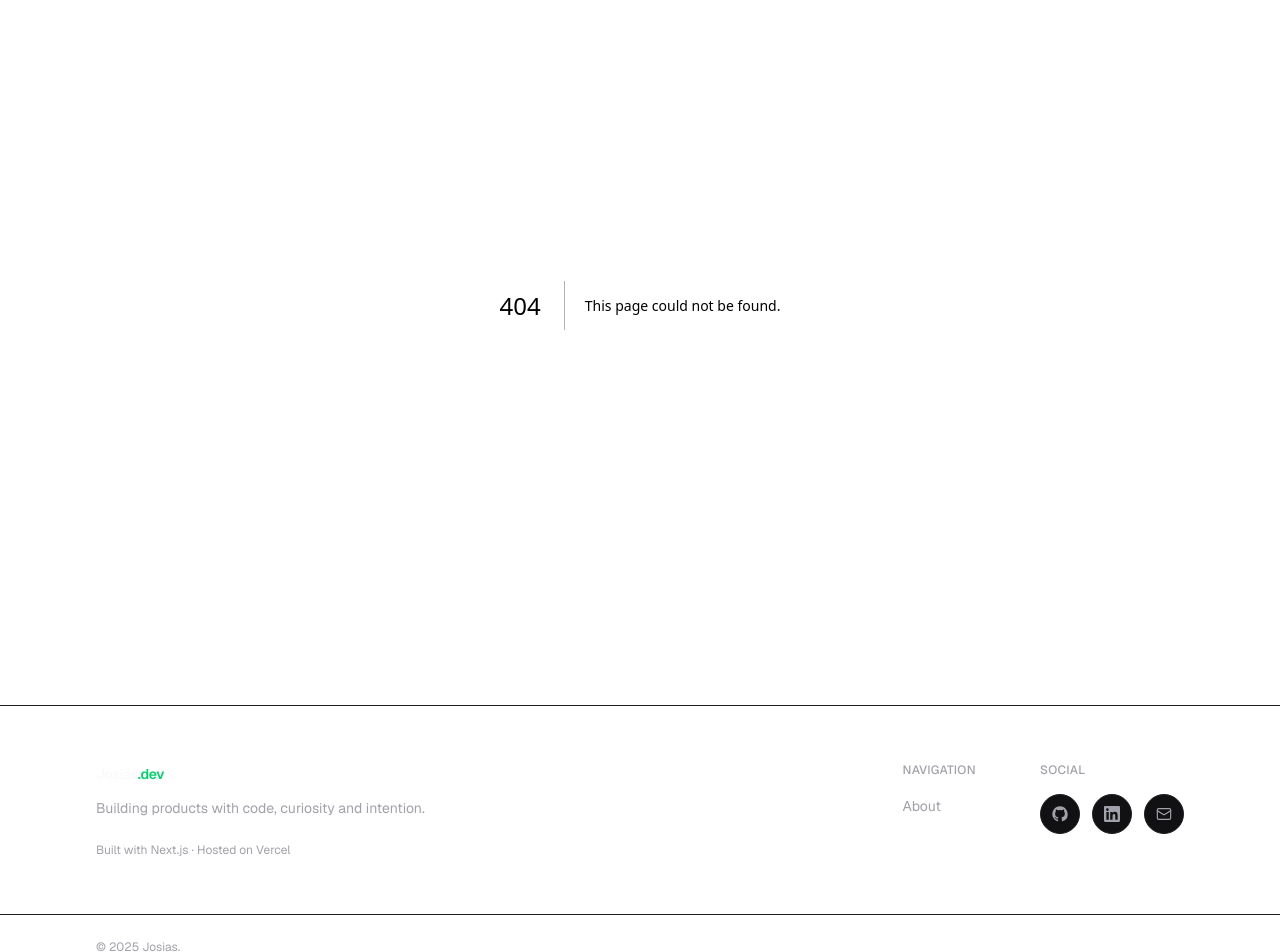
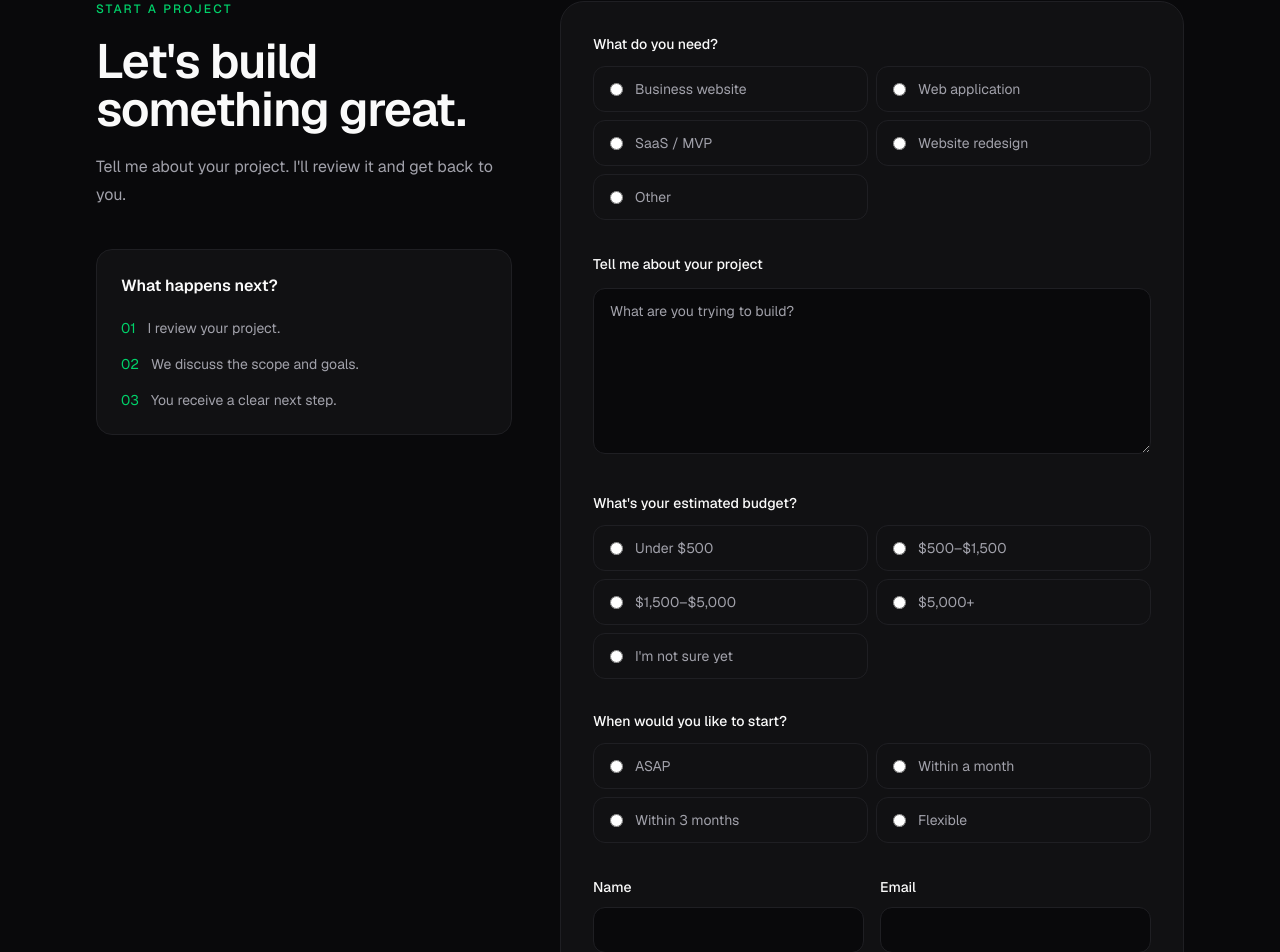
Before and after one commit to bk2024b/Josias.dev, a Next.js app: page /start-project in a window 1280 px wide. Before the commit this address had no page. Shown: the part 160-1112 px from the top of the page. Built offline with nearby package versions, Linux system fonts and the light colour scheme.

Commit message:
feat: add project inquiry page

```diff
--- /dev/null
+++ b/app/start-project/page.js
@@ -0,0 +1,69 @@
+import { Button } from "@/components/shared/Button";
+import { Section } from "@/components/shared/Section";
+
+export const metadata = {
+  title: "Start a Project",
+  description: "Tell Josias about your website, web application or SaaS project.",
+  alternates: { canonical: "/start-project" },
+};
+
+const types = ["Business website", "Web application", "SaaS / MVP", "Website redesign", "Other"];
+const budgets = ["Under $500", "$500–$1,500", "$1,500–$5,000", "$5,000+", "I'm not sure yet"];
+const timelines = ["ASAP", "Within a month", "Within 3 months", "Flexible"];
+
+function ChoiceGroup({ label, name, options }) {
+  return (
+    <fieldset>
+      <legend className="text-sm font-medium text-foreground">{label}</legend>
+      <div className="mt-3 grid gap-2 sm:grid-cols-2">
+        {options.map((option) => (
+          <label key={option} className="flex cursor-pointer items-center gap-3 rounded-xl border border-border bg-surface px-4 py-3 text-sm text-foreground-muted transition-colors hover:border-accent/50">
+            <input type="radio" name={name} value={option} className="accent-[var(--accent)]" required />
+            {option}
+          </label>
+        ))}
+      </div>
+    </fieldset>
+  );
+}
+
+export default function StartProjectPage() {
+  return (
+    <Section className="pt-16 sm:pt-24">
+      <div className="grid gap-12 lg:grid-cols-[0.8fr_1.2fr] lg:items-start">
+        <div className="lg:sticky lg:top-24">
+          <p className="text-xs font-medium uppercase tracking-[0.18em] text-accent">Start a project</p>
+          <h1 className="mt-5 text-4xl font-semibold tracking-tight text-foreground sm:text-5xl">Let&apos;s build something great.</h1>
+          <p className="mt-5 max-w-md leading-7 text-foreground-muted">Tell me about your project. I&apos;ll review it and get back to you.</p>
+          <div className="mt-10 rounded-2xl border border-border bg-surface p-6">
+            <h2 className="font-semibold text-foreground">What happens next?</h2>
+            <ol className="mt-5 space-y-4 text-sm text-foreground-muted">
+              <li><span className="mr-3 text-accent">01</span>I review your project.</li>
+              <li><span className="mr-3 text-accent">02</span>We discuss the scope and goals.</li>
+              <li><span className="mr-3 text-accent">03</span>You receive a clear next step.</li>
+            </ol>
+          </div>
+        </div>
+
+        <form action="mailto:hello@josias.dev" method="post" encType="text/plain" className="space-y-8 rounded-3xl border border-border bg-surface p-6 sm:p-8">
+          <ChoiceGroup label="What do you need?" name="project_type" options={types} />
+          <div>
+            <label htmlFor="message" className="text-sm font-medium text-foreground">Tell me about your project</label>
+            <textarea id="message" name="message" required rows={7} placeholder="What are you trying to build?" className="mt-3 w-full rounded-xl border border-border bg-background px-4 py-3 text-sm text-foreground outline-none placeholder:text-foreground-muted focus:border-accent" />
+          </div>
+          <ChoiceGroup label="What&apos;s your estimated budget?" name="budget" options={budgets} />
+          <ChoiceGroup label="When would you like to start?" name="timeline" options={timelines} />
+          <div className="grid gap-4 sm:grid-cols-2">
+            <div><label htmlFor="name" className="text-sm font-medium text-foreground">Name</label><input id="name" name="name" required className="mt-2 w-full rounded-xl border border-border bg-background px-4 py-3 text-sm outline-none focus:border-accent" /></div>
+            <div><label htmlFor="email" className="text-sm font-medium text-foreground">Email</label><input id="email" name="email" type="email" required className="mt-2 w-full rounded-xl border border-border bg-background px-4 py-3 text-sm outline-none focus:border-accent" /></div>
+          </div>
+          <div><label htmlFor="company" className="text-sm font-medium text-foreground">Company / organization <span className="text-foreground-muted">(optional)</span></label><input id="company" name="company" className="mt-2 w-full rounded-xl border border-border bg-background px-4 py-3 text-sm outline-none focus:border-accent" /></div>
+          <div className="flex flex-col gap-3 sm:flex-row sm:items-center sm:justify-between">
+            <p className="text-xs text-foreground-muted">No commitment. Just tell me what you&apos;re trying to build.</p>
+            <Button type="submit">Send project request →</Button>
+          </div>
+        </form>
+      </div>
+    </Section>
+  );
+}
```
